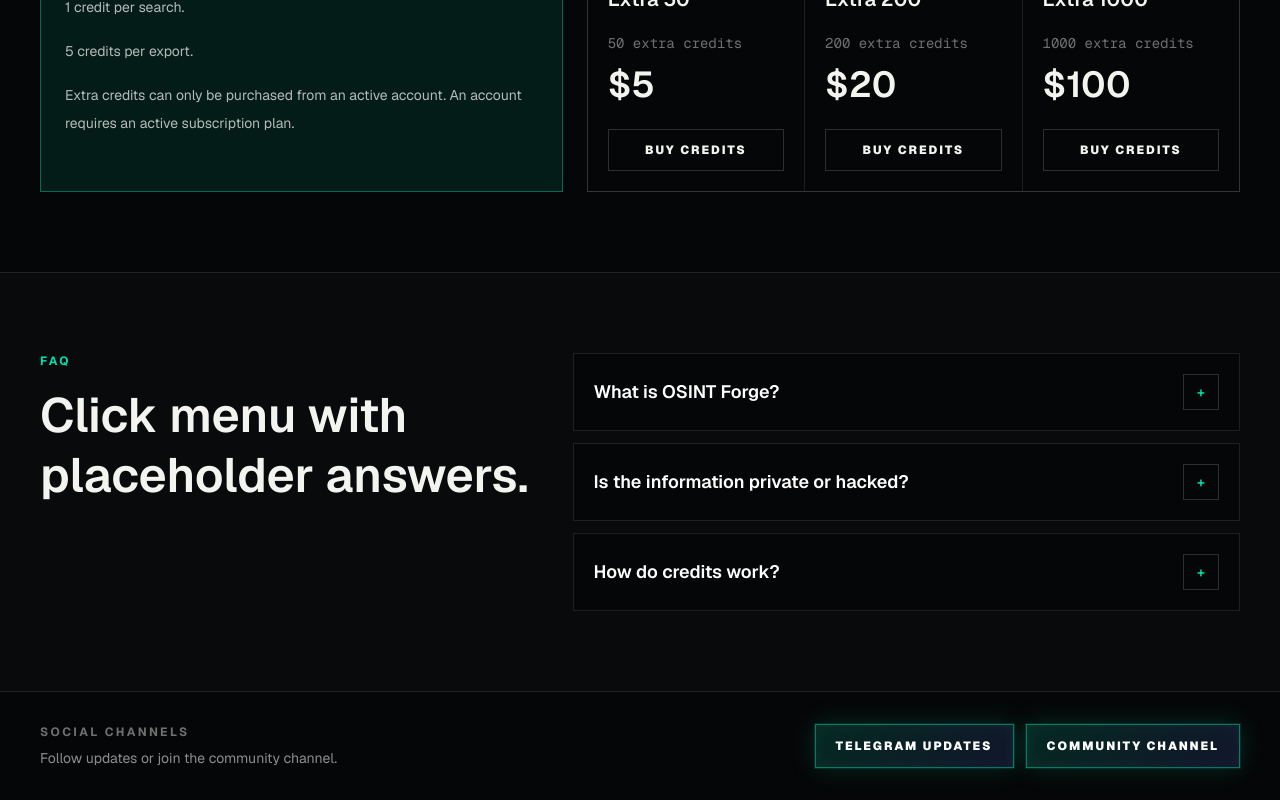
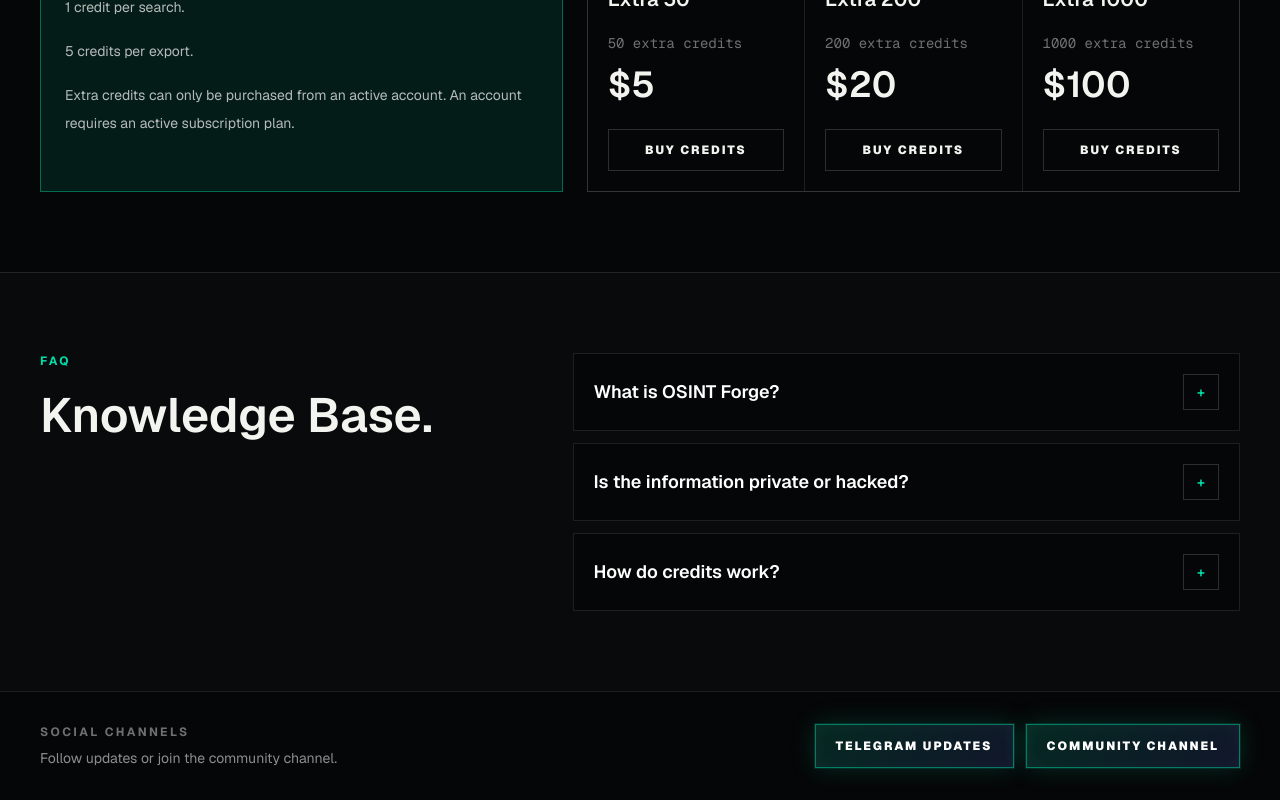
Before and after one commit to Recasted/osint-forge, a Next.js app: page / in a window 1280 px wide. Shown: the part 2786-3586 px from the top of the page. Built offline with nearby package versions, Linux system fonts and the light colour scheme.

Commit message:
Update heading from 'Click menu with placeholder answers' to 'Knowledge Base'

```diff
--- a/app/page.tsx
+++ b/app/page.tsx
@@ -340,7 +340,7 @@
               FAQ
             </p>
             <h2 className="mt-4 text-4xl font-semibold leading-tight sm:text-5xl">
-              Click menu with placeholder answers.
+              Knowledge Base.
             </h2>
           </div>
 
```
